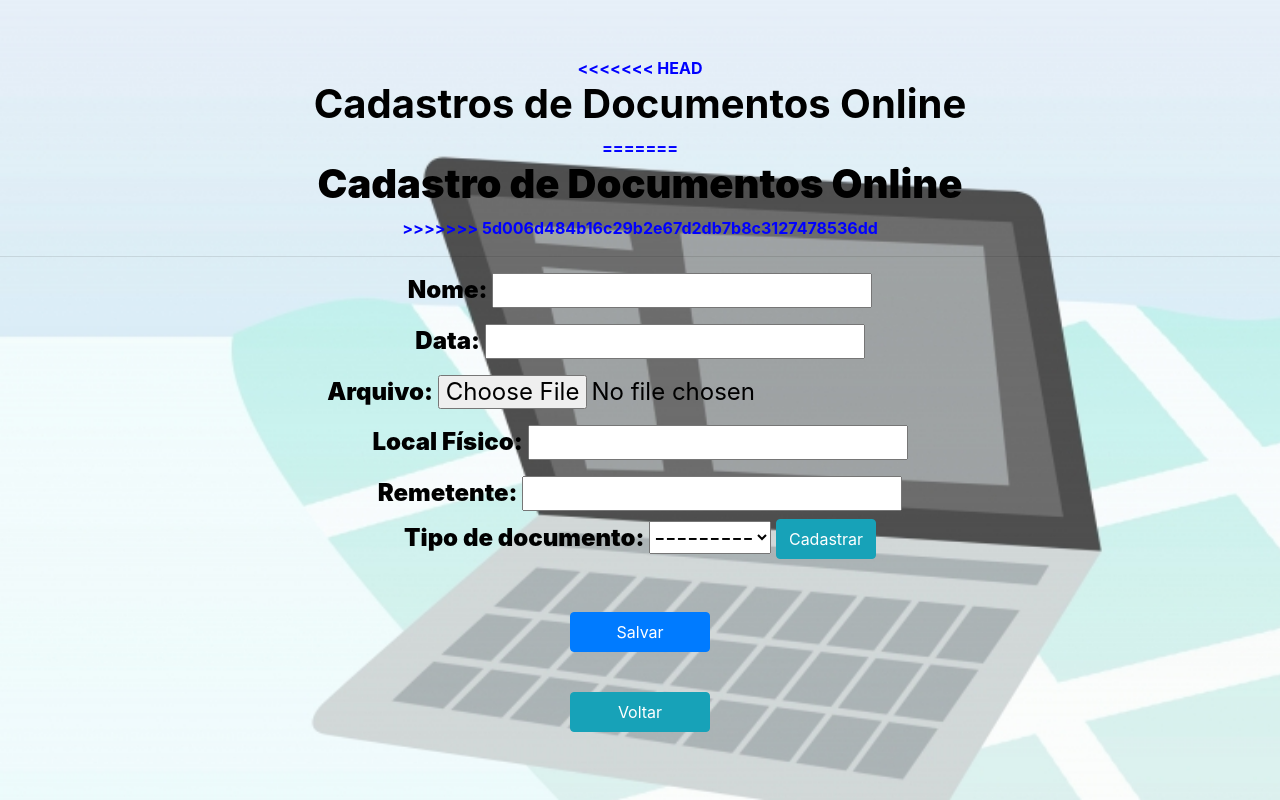
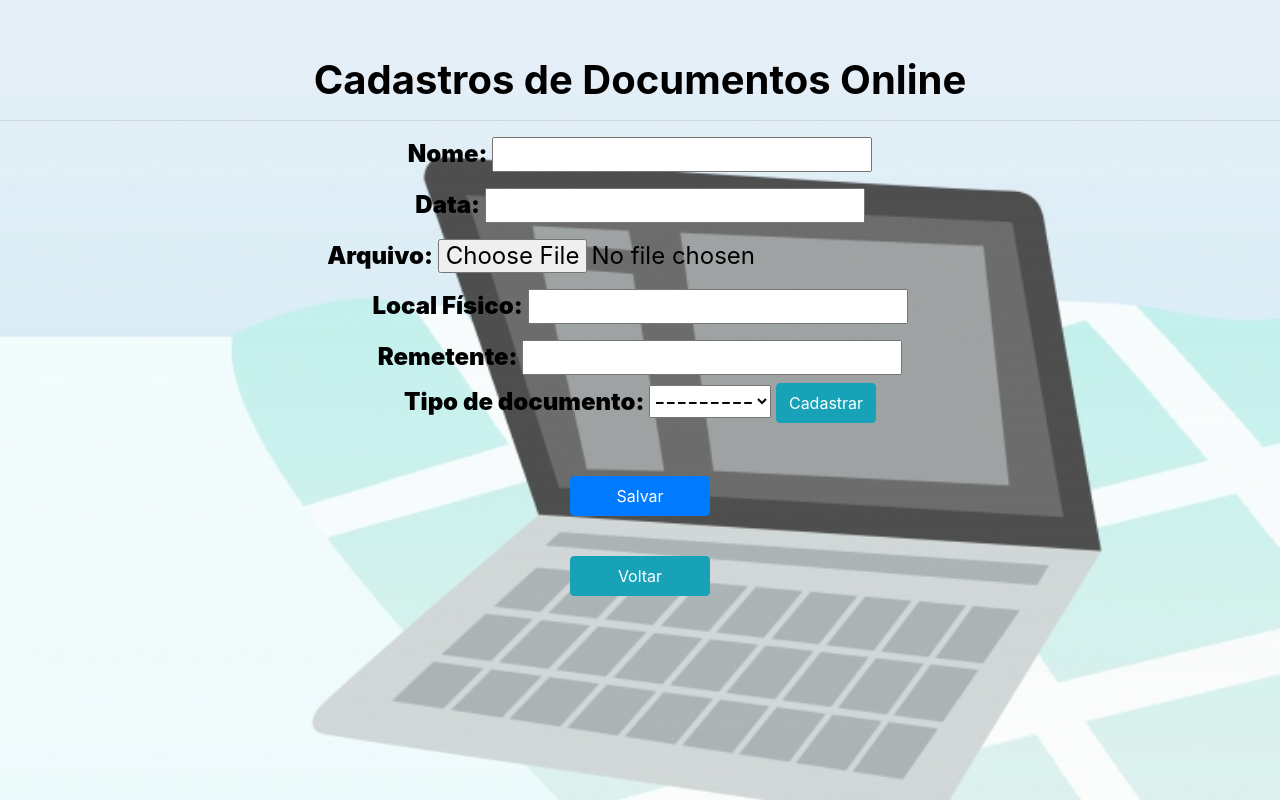
Before and after one commit to brunogomesifrn/pi19upload, a Django app: page /cadastro/ in a window 1280 px wide. Run offline with Django 3.2, Linux system fonts and the light colour scheme; data that the repository does not hold is empty; some libraries are stand-ins or nearby versions.

Commit message:
atualizei

```diff
--- a/core/templates/doc_cadastro.html
+++ b/core/templates/doc_cadastro.html
@@ -28,11 +28,9 @@
   <div class="container">
 
     <!-- Page Heading/Breadcrumbs -->
-<<<<<<< HEAD
     <h1 class="titulo">Cadastros de Documentos Online</h1>
-=======
-    <h1 class="corr">Cadastro de Documentos Online</h1>
->>>>>>> 5d006d484b16c29b2e67d2db7b8c3127478536dd
+
+
 
    <hr />
 
```
